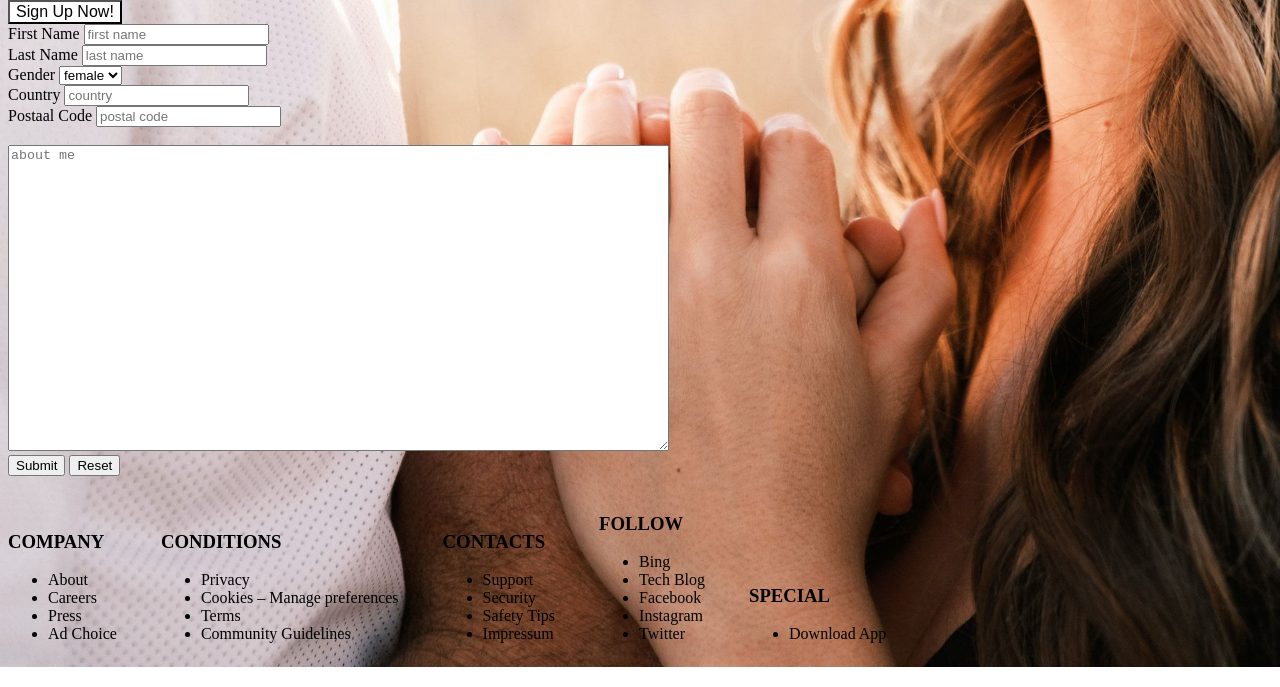
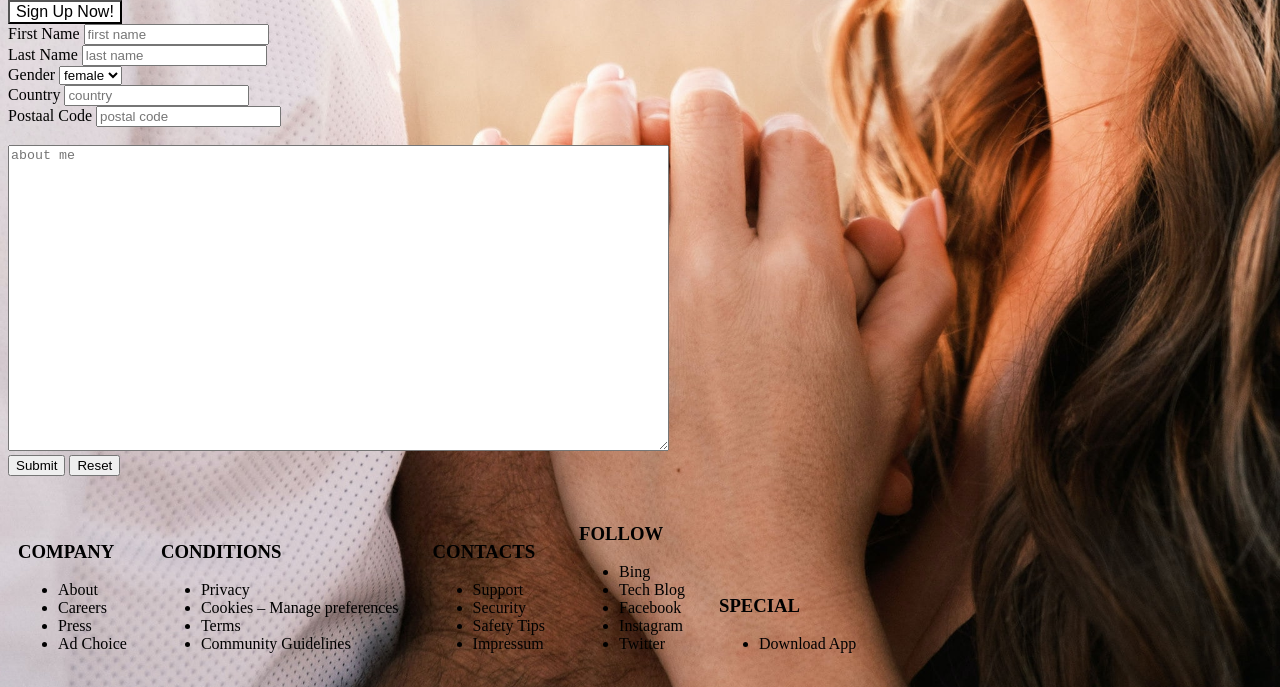
Before and after one commit to ademolaa1991/Tamspace, a plain HTML site: page Tamspace.html in a window 1280 px wide. Shown: the part 1174-1861 px from the top of the page. Drawn offline with Linux system fonts and the light colour scheme.

Commit message:
third commit

```diff
--- a/Tamspace.css
+++ b/Tamspace.css
@@ -1,7 +1,7 @@
 footer div {
     display: inline-block;
     text-align: start;
-    /* margin: 15px; */
-    padding-right: 40px;
-    color: black;
+    margin: 10px;
+    padding-right: 10px;
+    color: black
 }
--- a/index.css
+++ b/index.css
@@ -41,8 +41,7 @@ display: block;
     border-radius: 10px;
     padding: 5px 10px;
     border: none;
-  }
-}
+ }
 
 #first {
   font-family: "Franklin Gothic Medium", "Arial Narrow", Arial, sans-serif;
```
